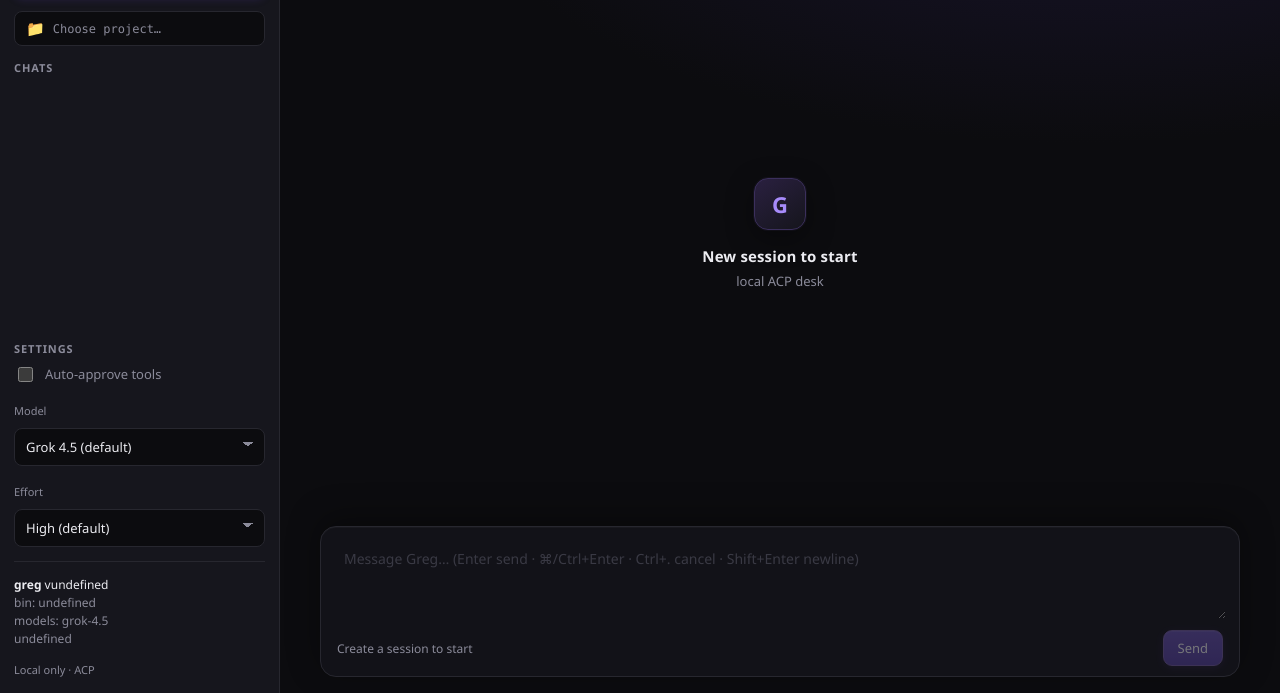
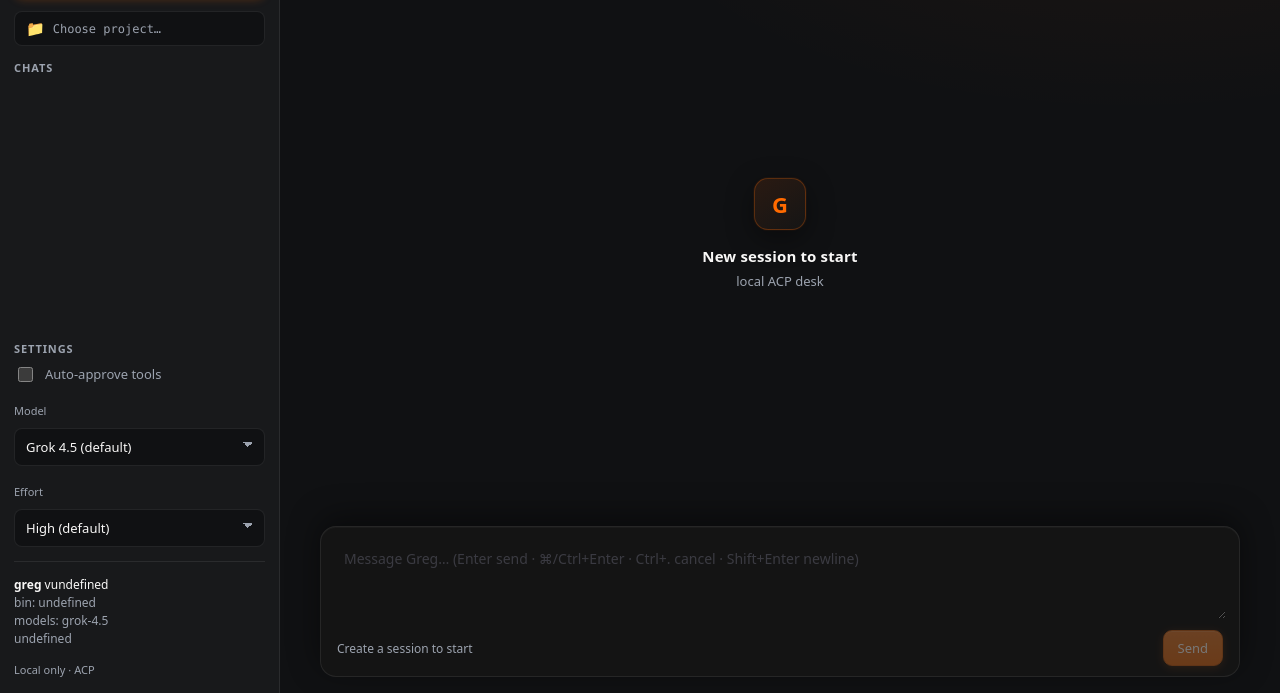
Before and after one commit to JAMAKOCZI/greg, a website with bundled scripts: page public/index.html in a window 1280 px wide. Shown: the part 107-800 px from the top of the page. Built offline with nearby package versions, Linux system fonts and the light colour scheme; files whose address does not match are found by name.

Commit message:
style: adopt grok.com dark neutrals and orange brand accent
Replace purple tokens with monochrome surfaces and #FF6A00 accent
from grok.com CSS. Update buttons, logo, selection, and soft glows.

```diff
--- a/public/styles.css
+++ b/public/styles.css
@@ -1,20 +1,23 @@
+/* Palette aligned with grok.com dark (neutral + brand orange — not purple). */
 :root {
   color-scheme: dark;
-  --bg: #0c0c0f;
-  --bg-elev: #121218;
-  --bg-panel: #16161d;
-  --bg-hover: #1c1c26;
-  --border: #27272f;
-  --border-strong: #3a3a48;
-  --text: #ececf1;
-  --muted: #8b8b9a;
-  --accent: #a78bfa;
-  --accent-dim: #7c5cbf;
-  --accent-soft: rgba(167, 139, 250, 0.12);
-  --accent-ring: rgba(167, 139, 250, 0.35);
-  --user: #1e1e28;
-  --agent: #14141a;
-  --tool: #1a1a22;
+  /* Surfaces ≈ gray-950 / surface-l* */
+  --bg: #101113;
+  --bg-elev: #141414;
+  --bg-panel: #18191b;
+  --bg-hover: #1e1f22;
+  --border: rgba(255, 255, 255, 0.08);
+  --border-strong: rgba(255, 255, 255, 0.14);
+  --text: #f9f8f7;
+  --muted: #9ca3af;
+  /* Brand: #FF6A00 / #FF6308 */
+  --accent: #ff6a00;
+  --accent-dim: #e55f00;
+  --accent-soft: rgba(255, 106, 0, 0.12);
+  --accent-ring: rgba(255, 106, 0, 0.35);
+  --user: #1a1b1e;
+  --agent: #121314;
+  --tool: #161719;
   --danger: #f87171;
   --danger-soft: rgba(248, 113, 113, 0.12);
   --ok: #4ade80;
@@ -23,9 +26,9 @@
   --warn-soft: rgba(251, 191, 36, 0.12);
   --radius: 12px;
   --radius-sm: 8px;
-  --font: "Segoe UI", system-ui, -apple-system, sans-serif;
+  --font: system-ui, -apple-system, "Segoe UI", sans-serif;
   --mono: ui-monospace, "Cascadia Code", "SF Mono", Menlo, monospace;
-  --shadow-dock: 0 -8px 32px rgba(0, 0, 0, 0.35);
+  --shadow-dock: 0 -8px 32px rgba(0, 0, 0, 0.45);
   --sidebar-w: 280px;
   --focus-ring: 0 0 0 2px var(--bg), 0 0 0 4px var(--accent-ring);
 }
@@ -46,14 +49,14 @@ body {
 }
 
 ::selection {
-  background: rgba(167, 139, 250, 0.35);
+  background: rgba(255, 106, 0, 0.35);
   color: #fff;
 }
 
 /* Subtle scrollbars */
 * {
   scrollbar-width: thin;
-  scrollbar-color: #3a3a48 transparent;
+  scrollbar-color: rgba(255, 255, 255, 0.14) transparent;
 }
 
 *::-webkit-scrollbar {
@@ -66,14 +69,14 @@ body {
 }
 
 *::-webkit-scrollbar-thumb {
-  background: #3a3a48;
+  background: rgba(255, 255, 255, 0.12);
   border-radius: 999px;
   border: 2px solid transparent;
   background-clip: padding-box;
 }
 
 *::-webkit-scrollbar-thumb:hover {
-  background: #4a4a5a;
+  background: rgba(255, 255, 255, 0.2);
   background-clip: padding-box;
   border: 2px solid transparent;
 }
@@ -126,14 +129,14 @@ body {
   width: 36px;
   height: 36px;
   border-radius: 10px;
-  background: linear-gradient(145deg, #2a2040, #15151c);
-  border: 1px solid #3b2f5c;
+  background: linear-gradient(145deg, #2a1a12, #151515);
+  border: 1px solid rgba(255, 106, 0, 0.28);
   display: grid;
   place-items: center;
   font-weight: 700;
   color: var(--accent);
   flex-shrink: 0;
-  box-shadow: 0 0 0 1px rgba(167, 139, 250, 0.06), 0 4px 12px rgba(0, 0, 0, 0.25);
+  box-shadow: 0 0 0 1px rgba(255, 106, 0, 0.08), 0 4px 12px rgba(0, 0, 0, 0.3);
 }
 
 .brand-name {
@@ -602,8 +605,8 @@ body {
 }
 
 .chat-item.active {
-  border-color: rgba(167, 139, 250, 0.35);
-  background: rgba(167, 139, 250, 0.08);
+  border-color: rgba(255, 106, 0, 0.35);
+  background: rgba(255, 106, 0, 0.08);
 }
 
 .chat-item.dead {
@@ -779,7 +782,7 @@ body.sidebar-collapsed .sidebar {
   grid-template-rows: auto 1fr auto;
   min-width: 0;
   min-height: 0;
-  background: radial-gradient(1200px 600px at 80% -10%, #1a1530 0%, transparent 55%),
+  background: radial-gradient(1000px 520px at 85% -8%, rgba(255, 106, 0, 0.06) 0%, transparent 55%),
     var(--bg);
 }
 
@@ -1111,9 +1114,9 @@ body.files-open .main-body {
   font-weight: 700;
   font-size: 22px;
   color: var(--accent);
-  background: linear-gradient(145deg, #2a2040, #15151c);
-  border: 1px solid #3b2f5c;
-  box-shadow: 0 8px 28px rgba(0, 0, 0, 0.35), 0 0 0 1px rgba(167, 139, 250, 0.06);
+  background: linear-gradient(145deg, #2a1a12, #151515);
+  border: 1px solid rgba(255, 106, 0, 0.28);
+  box-shadow: 0 8px 28px rgba(0, 0, 0, 0.4), 0 0 0 1px rgba(255, 106, 0, 0.06);
 }
 
 .empty-title {
@@ -1203,9 +1206,9 @@ body.files-open .main-body {
   margin: 2px auto;
   padding: 0;
   border-radius: var(--radius);
-  border: 1px solid #3b2f5c;
-  background: linear-gradient(180deg, #1a1628 0%, #14141c 100%);
-  box-shadow: 0 4px 20px rgba(0, 0, 0, 0.28), inset 0 1px 0 rgba(167, 139, 250, 0.06);
+  border: 1px solid rgba(255, 106, 0, 0.28);
+  background: linear-gradient(180deg, #1c1814 0%, #141414 100%);
+  box-shadow: 0 4px 20px rgba(0, 0, 0, 0.32), inset 0 1px 0 rgba(255, 255, 255, 0.04);
   overflow: hidden;
   white-space: normal;
 }
@@ -1486,15 +1489,15 @@ body.files-open .main-body {
 }
 
 .btn.primary {
-  background: linear-gradient(180deg, #6d4fd6, #5b3fc4);
-  border-color: #7c5cbf;
+  background: linear-gradient(180deg, #ff7a1a, #ff6a00);
+  border-color: var(--accent-dim);
   color: #fff;
-  box-shadow: 0 1px 0 rgba(255, 255, 255, 0.08) inset, 0 2px 8px rgba(91, 63, 196, 0.25);
+  box-shadow: 0 1px 0 rgba(255, 255, 255, 0.12) inset, 0 2px 10px rgba(255, 106, 0, 0.28);
 }
 
 .btn.primary:hover:not(:disabled) {
-  filter: brightness(1.07);
-  background: linear-gradient(180deg, #7658e0, #6347d0);
+  filter: brightness(1.06);
+  background: linear-gradient(180deg, #ff8a33, #ff6a00);
 }
 
 .btn.primary:disabled {
@@ -1514,8 +1517,8 @@ body.files-open .main-body {
 }
 
 .btn.allow {
-  background: linear-gradient(180deg, #6d4fd6, #5b3fc4);
-  border-color: #7c5cbf;
+  background: linear-gradient(180deg, #ff7a1a, #ff6a00);
+  border-color: var(--accent-dim);
   color: #fff;
 }
 
@@ -1674,8 +1677,8 @@ body.files-open .main-body {
 
 .badge-plan {
   color: var(--accent);
-  border-color: rgba(167, 139, 250, 0.35);
-  background: rgba(167, 139, 250, 0.08);
+  border-color: rgba(255, 106, 0, 0.35);
+  background: rgba(255, 106, 0, 0.08);
 }
 
 .card-tool.status-running {
@@ -1793,7 +1796,7 @@ body.files-open .main-body {
 
 .diff-line.diff-hunk {
   color: var(--muted);
-  background: rgba(167, 139, 250, 0.06);
+  background: rgba(255, 106, 0, 0.06);
   font-size: 11px;
 }
 
```
Also changed, not shown: docs/architecture.md (+5 -0 lines), public/index.html (line endings or trailing spaces).
